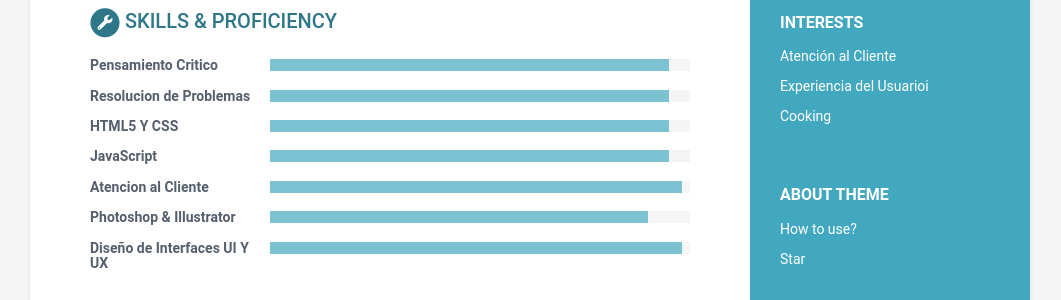
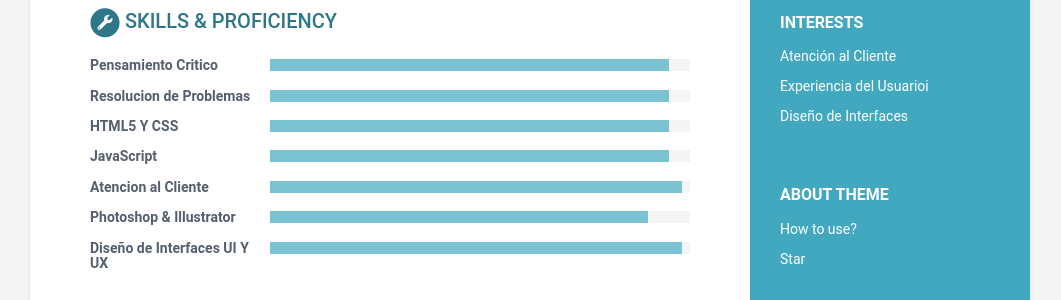
Before and after one commit to KevinC99/good-birch-4e19a, a Jekyll site: the page built from index.html, in a window 1280 px wide. Shown: the part 844-1144 px from the top of the page, without its empty margins (110-1171 px from the left). Built offline with Jekyll 4.4.1, drawn with Linux system fonts in a browser that asks for light colours.

Commit message:
data.yml: updated item in interests

```diff
--- a/_data/data.yml
+++ b/_data/data.yml
@@ -22,7 +22,7 @@ sidebar:
       link: null
     - item: Experiencia del Usuarioi
       link: null
-    - item: Cooking
+    - item: Diseño de Interfaces
       link: null
   phone: 0969489524
   linkedin: kevin-cordova
```
